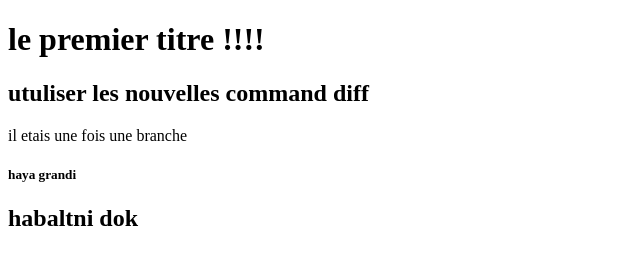
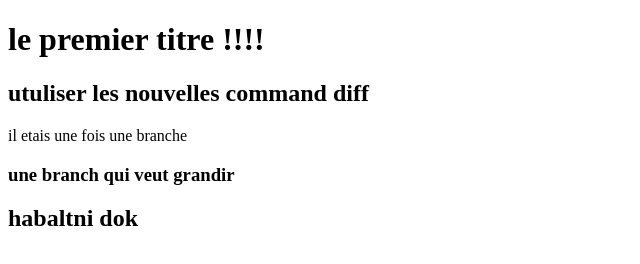
Before and after one commit to souad-git/formation-git, a plain HTML site: page pratique.html in a window 1280 px wide. Shown: the whole page, without its empty margins (0-640 px from the left). Drawn offline with Linux system fonts and the light colour scheme.

Commit message:
la branche a grandi

```diff
--- a/pratique.html
+++ b/pratique.html
@@ -8,7 +8,7 @@
     <h1>le premier titre !!!!
     <h2>utuliser les nouvelles command diff</h2>
     <div> il etais une fois une branche</div>
-    <h5>haya grandi </h5>
+    <h3>une branch qui veut grandir</h3>
     </h1>
     <h2>habaltni dok</h2>
 </head>
```
